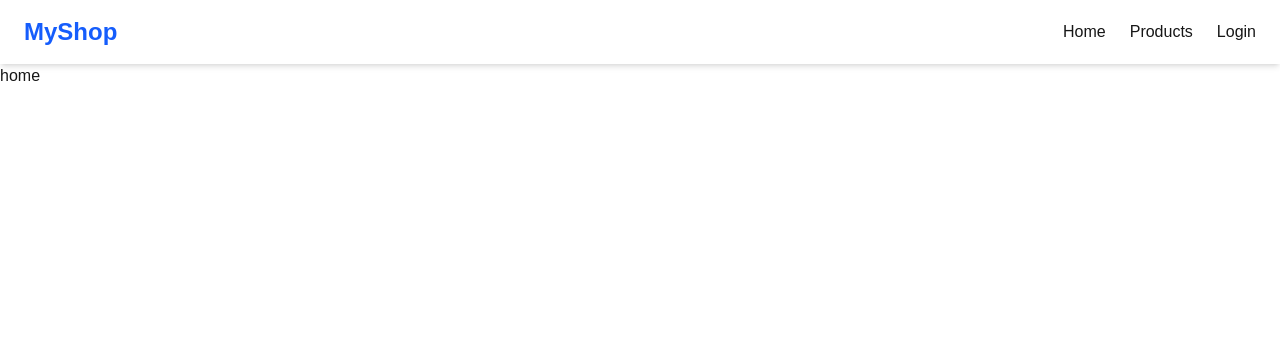
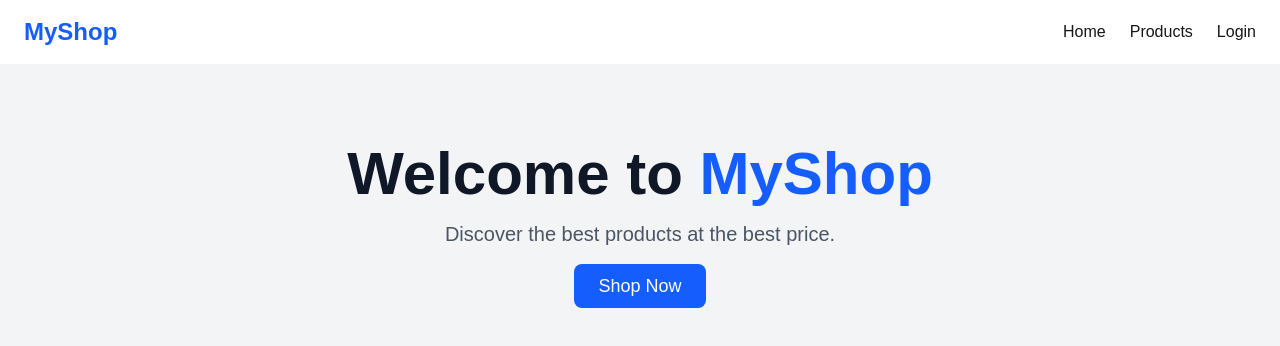
Before and after one commit to NazmulhaqueD/my-shop-next-, a Next.js app: page / in a window 1280 px wide. Shown: the top 346 px of the page. Built offline with nearby package versions, Linux system fonts and the light colour scheme.

Commit message:
Hero section done

```diff
--- a/app/components/Hero.jsx
+++ b/app/components/Hero.jsx
@@ -0,0 +1,25 @@
+
+import Link from "next/link";
+
+export default function Hero() {
+  return (
+    <section className="bg-gray-100 py-20 text-center">
+      <div className="max-w-3xl mx-auto px-4">
+        <h1 className="text-4xl md:text-6xl font-bold text-gray-900 mb-4">
+          Welcome to <span className="text-blue-600">MyShop</span>
+        </h1>
+
+        <p className="text-lg md:text-xl text-gray-600 mb-6">
+          Discover the best products at the best price.
+        </p>
+
+        <Link
+          href="/products"
+          className="bg-blue-600 text-white px-6 py-3 rounded-lg text-lg font-medium hover:bg-blue-700 transition"
+        >
+          Shop Now
+        </Link>
+      </div>
+    </section>
+  );
+}
--- a/app/page.js
+++ b/app/page.js
@@ -1,10 +1,11 @@
 import Image from "next/image";
 import Navbar from "./components/Navbar";
+import Hero from "./components/Hero";
 
 export default function Home() {
   return (
     <div>
-      home
+      <Hero></Hero>
     </div>
   );
 }
```
